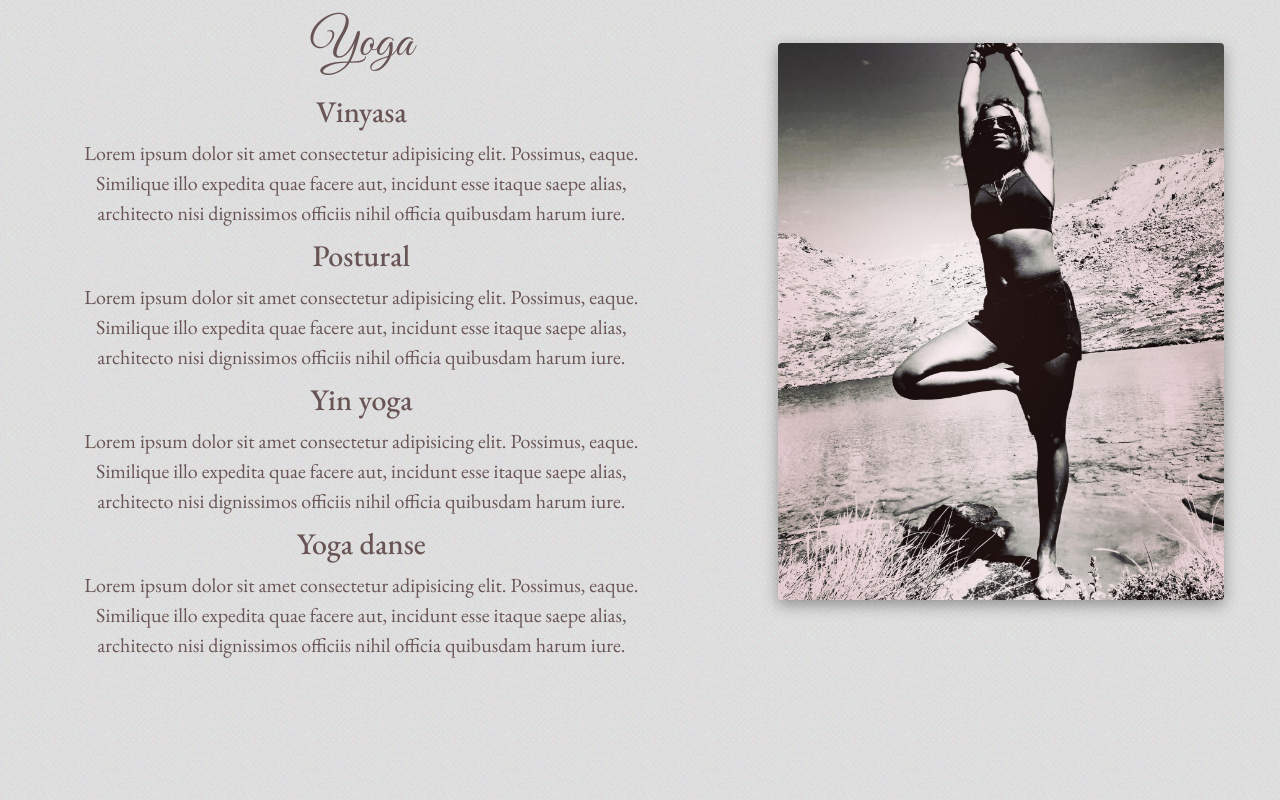
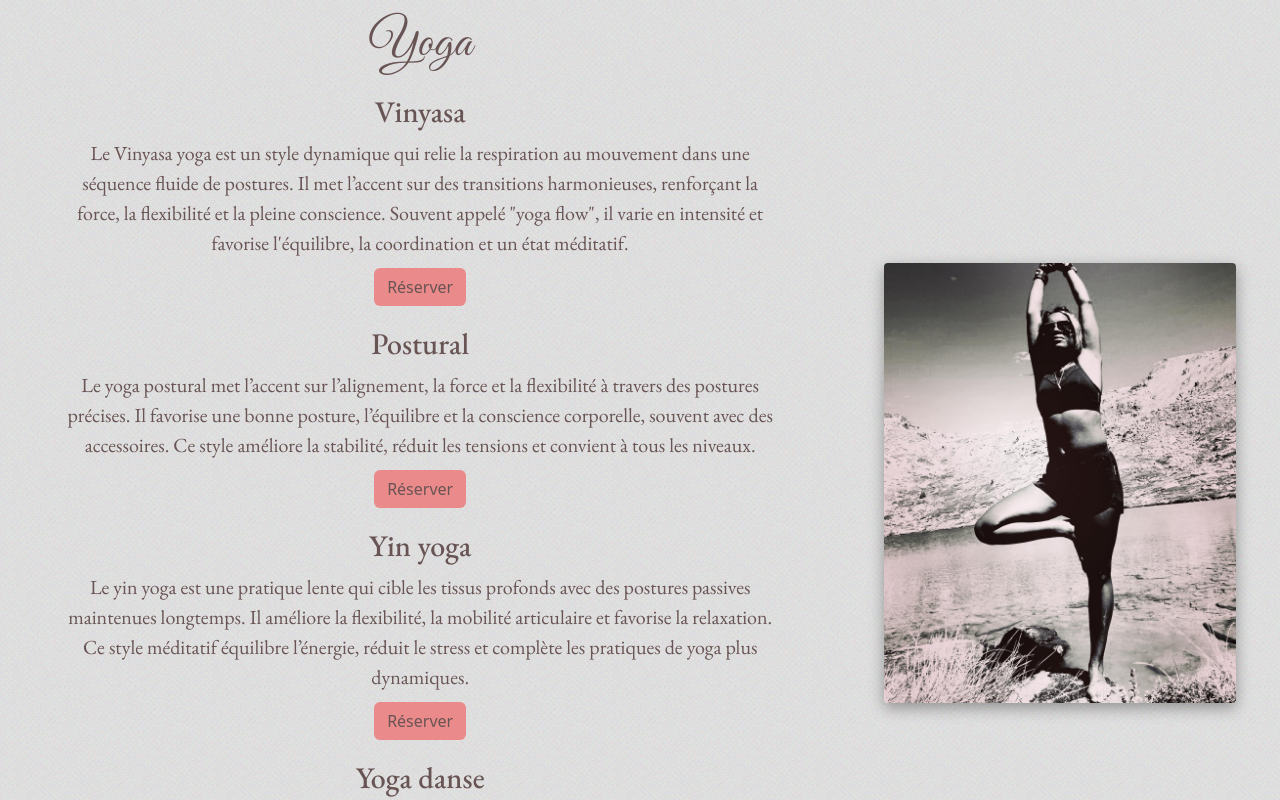
Before and after one commit to GeorginaMudditt/JennyYoga, a React (Vite) app: page / in a window 1280 px wide. Shown: the part 1520-2320 px from the top of the page. Built offline with nearby package versions, Linux system fonts and the light colour scheme; a web font is replaced by a local one.

Commit message:
add yoga definitions and call to action buttons

```diff
--- a/src/Yoga.css
+++ b/src/Yoga.css
@@ -13,6 +13,12 @@
   margin: 0 20px 10px 20px;
 }
 
+.Yoga .btn {
+  background-color: #ea8a8a;
+  color: #685454;
+  margin-bottom: 20px;
+}
+
 .Yoga .outside-yoga {
   width: 80%;
   box-shadow: rgba(0, 0, 0, 0.35) 0px 5px 15px;
--- a/src/Yoga.tsx
+++ b/src/Yoga.tsx
@@ -10,32 +10,41 @@ function Yoga() {
           <h1>Yoga</h1>
           <h2>Vinyasa</h2>
           <p>
-            Lorem ipsum dolor sit amet consectetur adipisicing elit. Possimus,
-            eaque. Similique illo expedita quae facere aut, incidunt esse itaque
-            saepe alias, architecto nisi dignissimos officiis nihil officia
-            quibusdam harum iure.
+            Le Vinyasa yoga est un style dynamique qui relie la respiration au
+            mouvement dans une séquence fluide de postures. Il met l’accent sur
+            des transitions harmonieuses, renforçant la force, la flexibilité et
+            la pleine conscience. Souvent appelé "yoga flow", il varie en
+            intensité et favorise l'équilibre, la coordination et un état
+            méditatif.
           </p>
+          <button className="btn">Réserver</button>
           <h2 id="postural-section">Postural</h2>
           <p>
-            Lorem ipsum dolor sit amet consectetur adipisicing elit. Possimus,
-            eaque. Similique illo expedita quae facere aut, incidunt esse itaque
-            saepe alias, architecto nisi dignissimos officiis nihil officia
-            quibusdam harum iure.
+            Le yoga postural met l’accent sur l’alignement, la force et la
+            flexibilité à travers des postures précises. Il favorise une bonne
+            posture, l’équilibre et la conscience corporelle, souvent avec des
+            accessoires. Ce style améliore la stabilité, réduit les tensions et
+            convient à tous les niveaux.
           </p>
+          <button className="btn">Réserver</button>
           <h2 id="yin-section">Yin yoga</h2>
           <p>
-            Lorem ipsum dolor sit amet consectetur adipisicing elit. Possimus,
-            eaque. Similique illo expedita quae facere aut, incidunt esse itaque
-            saepe alias, architecto nisi dignissimos officiis nihil officia
-            quibusdam harum iure.
+            Le yin yoga est une pratique lente qui cible les tissus profonds
+            avec des postures passives maintenues longtemps. Il améliore la
+            flexibilité, la mobilité articulaire et favorise la relaxation. Ce
+            style méditatif équilibre l’énergie, réduit le stress et complète
+            les pratiques de yoga plus dynamiques.
           </p>
+          <button className="btn">Réserver</button>
           <h2 id="dance-section">Yoga danse</h2>
           <p>
-            Lorem ipsum dolor sit amet consectetur adipisicing elit. Possimus,
-            eaque. Similique illo expedita quae facere aut, incidunt esse itaque
-            saepe alias, architecto nisi dignissimos officiis nihil officia
-            quibusdam harum iure.
+            Le yoga danse mélange postures de yoga et mouvements rythmiques pour
+            une pratique fluide et expressive. Il améliore la flexibilité, la
+            coordination et la conscience corporelle tout en favorisant la joie
+            et la créativité. Ce style dynamique unit souffle, musique et
+            mouvement pour une expérience libératrice et énergisante.
           </p>
+          <button className="btn">Réserver</button>
         </div>
         <div className="yoga-image">
           <img className="outside-yoga" src={outside} alt="outside yoga" />
```
